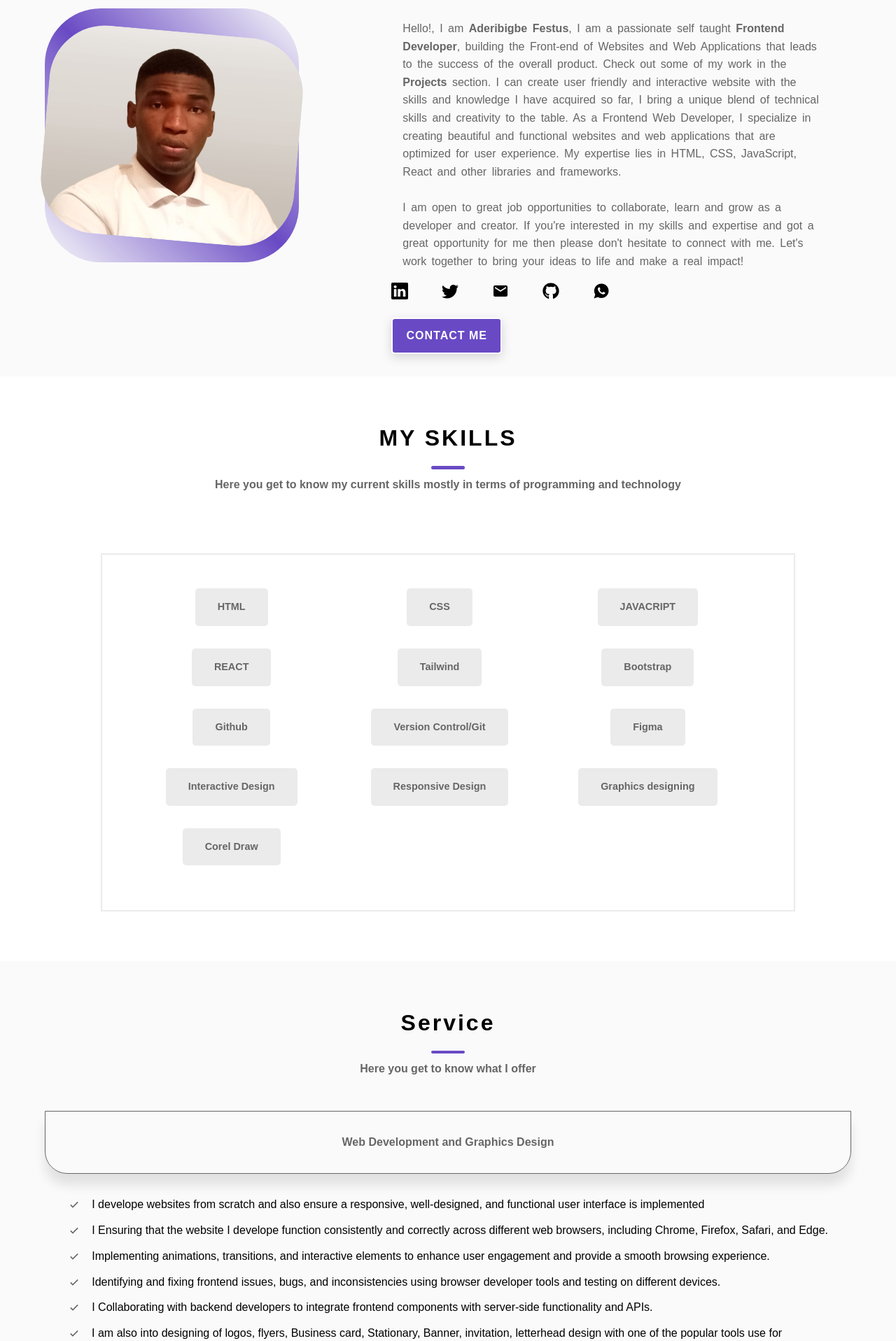
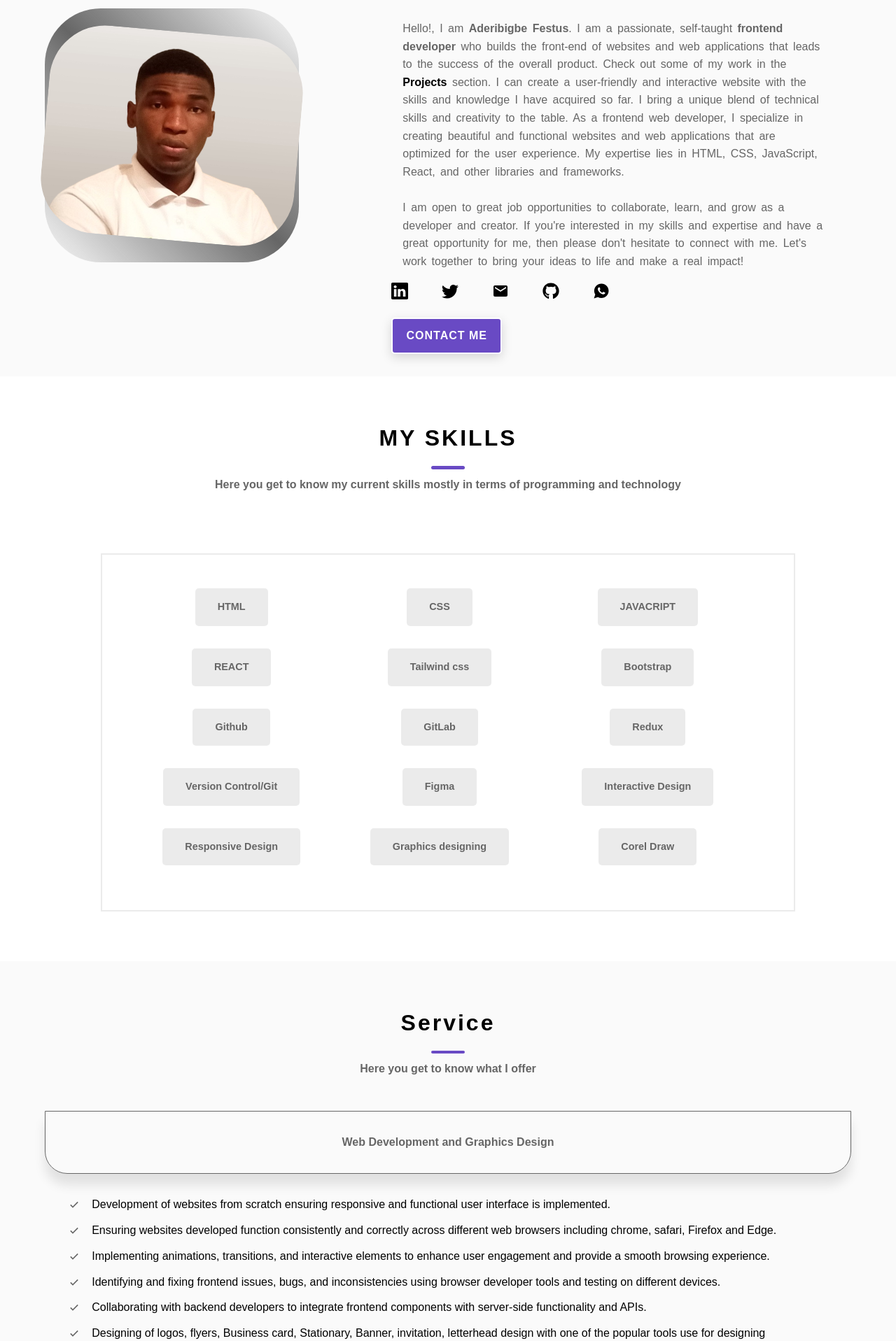
Before and after one commit to Festus891/Personal-Portfolio, a React (Create React App) app: page / in a window 1280 px wide. Shown: the part 880-2797 px from the top of the page at 70% size. Built offline with nearby package versions, Linux system fonts and the light colour scheme.

Commit message:
updating

```diff
--- a/src/components/Service/Service.jsx
+++ b/src/components/Service/Service.jsx
@@ -42,16 +42,16 @@ const Service = () => {
             <li>
               <BiCheck className="service_list-icon" />
               <p>
-                I develope websites from scratch and also ensure a responsive,
-                well-designed, and functional user interface is implemented
+                Development of websites from scratch ensuring responsive and
+                functional user interface is implemented.
               </p>
             </li>
             <li>
               <BiCheck className="service_list-icon" />
               <p>
-                I Ensuring that the website I develope function consistently and
-                correctly across different web browsers, including Chrome,
-                Firefox, Safari, and Edge.
+                Ensuring websites developed function consistently and correctly
+                across different web browsers including chrome, safari, Firefox
+                and Edge.
               </p>
             </li>
             <li>
@@ -73,24 +73,21 @@ const Service = () => {
             <li>
               <BiCheck className="service_list-icon" />
               <p>
-                I Collaborating with backend developers to integrate frontend
+                Collaborating with backend developers to integrate frontend
                 components with server-side functionality and APIs.
               </p>
             </li>
             <li>
               <BiCheck className="service_list-icon" />
               <p>
-                I am also into designing of logos, flyers, Business card,
-                Stationary, Banner, invitation, letterhead design with one of
-                the popular tools use for designing
+                Designing of logos, flyers, Business card, Stationary, Banner,
+                invitation, letterhead design with one of the popular tools use
+                for designing
               </p>
             </li>
             <li>
               <BiCheck className="service_list-icon" />
-              <p>
-                I am into designing of Advertisment flyers for social media
-                advert
-              </p>
+              <p>Designing of Advertisment flyers for social media advert</p>
             </li>
           </ul>
         </motion.article>
--- a/src/components/about/About.jsx
+++ b/src/components/about/About.jsx
@@ -71,23 +71,25 @@ const About = () => {
             </article>
           </div> */}
           <p>
-            Hello!, I am <strong>Aderibigbe Festus</strong>, I am a passionate
-            self taught <strong>Frontend Developer</strong>, building the
-            Front-end of Websites and Web Applications that leads to the success
+            Hello!, I am <strong>Aderibigbe Festus</strong>. I am a passionate,
+            self-taught <strong>frontend developer</strong> who builds the
+            front-end of websites and web applications that leads to the success
             of the overall product. Check out some of my work in the{" "}
-            <strong>Projects</strong> section. I can create user friendly and
-            interactive website with the skills and knowledge I have acquired so
-            far, I bring a unique blend of technical skills and creativity to
-            the table. As a Frontend Web Developer, I specialize in creating
-            beautiful and functional websites and web applications that are
-            optimized for user experience. My expertise lies in HTML, CSS,
-            JavaScript, React and other libraries and frameworks.
-            <br />
-            <br />I am open to great job opportunities to collaborate, learn and
-            grow as a developer and creator. If you're interested in my skills
-            and expertise and got a great opportunity for me then please don't
-            hesitate to connect with me. Let's work together to bring your ideas
-            to life and make a real impact!
+            <a href="#portfolio">
+              <strong>Projects</strong>
+            </a>{" "}
+            section. I can create a user-friendly and interactive website with
+            the skills and knowledge I have acquired so far. I bring a unique
+            blend of technical skills and creativity to the table. As a frontend
+            web developer, I specialize in creating beautiful and functional
+            websites and web applications that are optimized for the user
+            experience. My expertise lies in HTML, CSS, JavaScript, React, and
+            other libraries and frameworks.
+            <br /> <br />I am open to great job opportunities to collaborate,
+            learn, and grow as a developer and creator. If you're interested in
+            my skills and expertise and have a great opportunity for me, then
+            please don't hesitate to connect with me. Let's work together to
+            bring your ideas to life and make a real impact!
           </p>
           <div className="about_social">
             <a
--- a/src/components/about/about.css
+++ b/src/components/about/about.css
@@ -18,7 +18,7 @@
   background: linear-gradient(
     45deg,
     transparent,
-    var(--color-purple),
+    var(--color-b-primary),
     transparent
   );
   display: grid;
--- a/src/components/experience/Experience.jsx
+++ b/src/components/experience/Experience.jsx
@@ -49,12 +49,14 @@ const Experience = () => {
 
             <div className="experience_details">REACT</div>
 
-            <div className="experience_details">Tailwind</div>
+            <div className="experience_details">Tailwind css</div>
 
             <div className="experience_details">Bootstrap</div>
 
             <div className="experience_details">Github</div>
+            <div className="experience_details">GitLab</div>
 
+            <div className="experience_details">Redux</div>
             <div className="experience_details">Version Control/Git</div>
 
             <div className="experience_details">Figma</div>
--- a/src/components/header/header.css
+++ b/src/components/header/header.css
@@ -76,7 +76,8 @@ h1 {
 /* myself */
 
 .me {
-  background: linear-gradient(var(--color-purple), transparent);
+  background: linear-gradient(var(--color-b-primary
+  ), transparent);
   width: 22rem;
   height: 18rem;
   justify-content: center;
```
